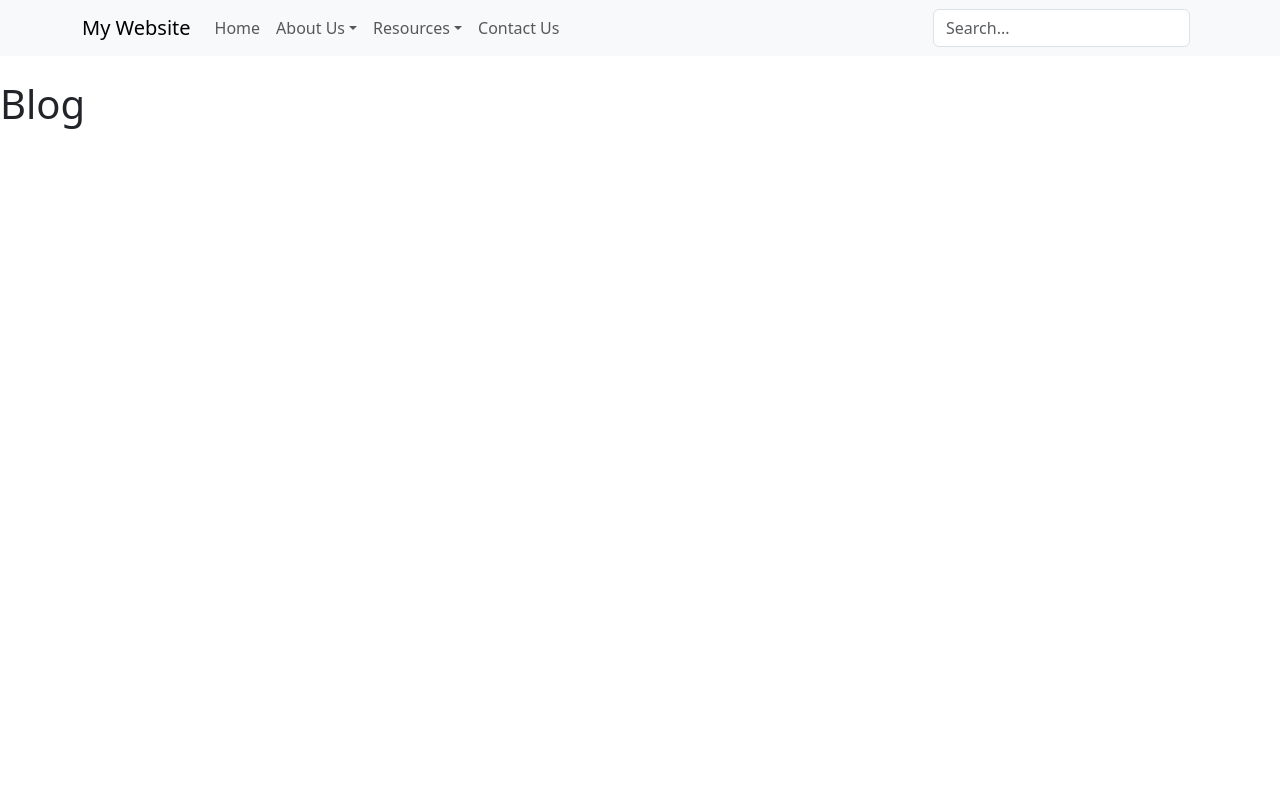
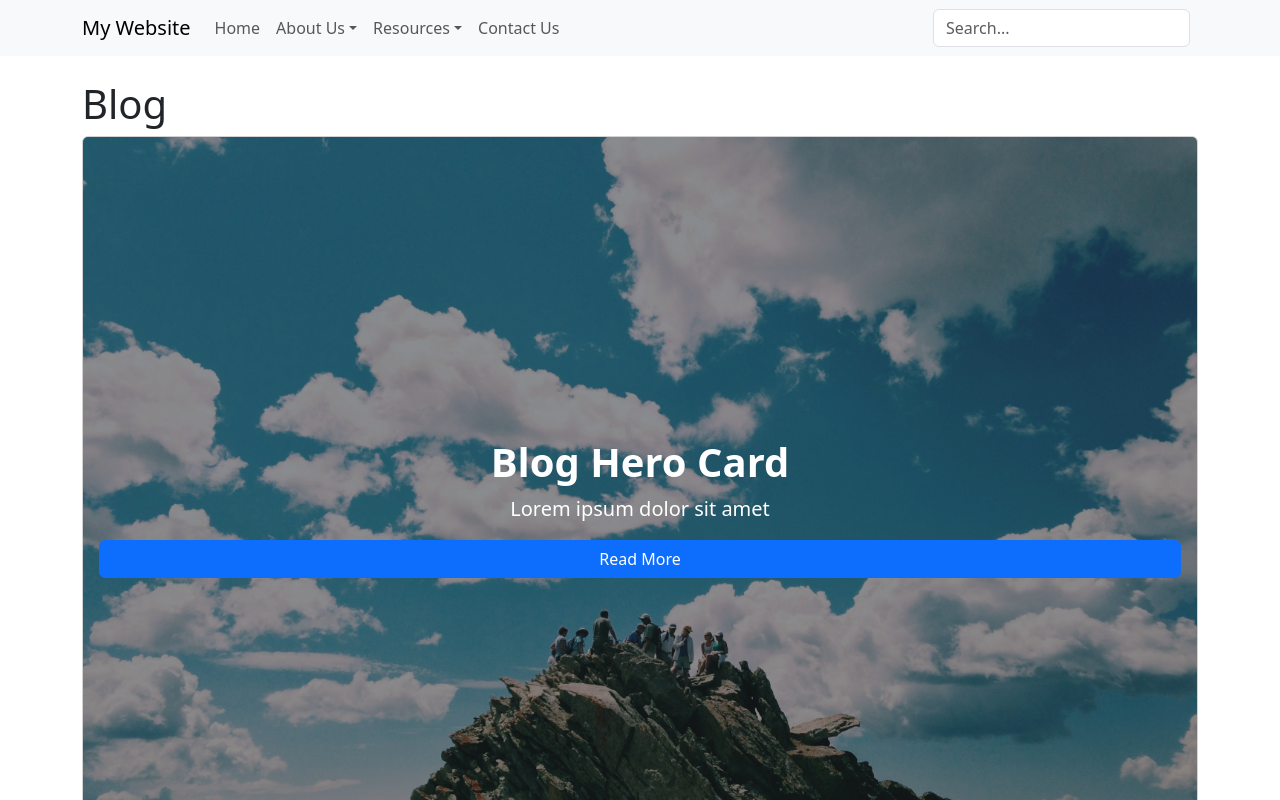
Before and after one commit to DavidTimothyNam/CSC-131-Final, a React (Vite) app: page /blog in a window 1280 px wide. Shown: the top 800 px of the page. Built offline with nearby package versions, Linux system fonts and the light colour scheme.

Commit message:
blog view page, update spacing of sections in home

```diff
--- a/src/components/BlogSection.jsx
+++ b/src/components/BlogSection.jsx
@@ -10,7 +10,6 @@ const BlogSection = ({ limit = 3 }) => {
 
   return (
     <Container className="mt-4">
-      <h2 className="text-center section-title">Read Our Blog</h2>
       <Row className="g-4 align-items-stretch">
         {displayedBlogs.map((blog) => (
           <Col key={blog.id} md={6} lg={4}>
--- a/src/components/PageBlog/HeroCard.jsx
+++ b/src/components/PageBlog/BlogHeroCard.jsx
@@ -1,7 +1,7 @@
 import React from "react";
 import { Card, Button } from "react-bootstrap";
 
-function HeroCard({ image, title, excerpt, link }) {
+function BlogHeroCard({ image, title, excerpt, link }) {
   return (
     <Card className="text-white">
       <Card.Img src={image} alt={title} />
@@ -16,4 +16,4 @@ function HeroCard({ image, title, excerpt, link }) {
   );
 }
 
-export default HeroCard;
+export default BlogHeroCard;
--- a/src/components/ResourceSection/ResourceSection.jsx
+++ b/src/components/ResourceSection/ResourceSection.jsx
@@ -6,9 +6,8 @@ import ResourceCard from "./ResourceCard";
 
 const ResourceSection = () => {
   return (
-    <section className="py-5" id="resources">
+    <section id="resources">
       <Container>
-        <h2 className="text-center mb-4">Financial Resources</h2>
         <Row className="gy-4">
           <Col lg={3} md={6}>
             <ResourceCard
--- a/src/components/ServicesSection/ServicesSection.jsx
+++ b/src/components/ServicesSection/ServicesSection.jsx
@@ -5,9 +5,8 @@ import ServiceCard from "./ServiceCard";
 
 const ServiceSection = () => {
   return (
-    <section className="py-5" id="services">
+    <section id="services">
       <Container>
-        <h2 className="text-center mb-4">What We Offer</h2>
         <Row className="gy-4">
           <Col lg={3} md={6}>
             <ServiceCard
--- a/src/pages/Home.jsx
+++ b/src/pages/Home.jsx
@@ -14,25 +14,19 @@ class Home extends React.Component {
         <PageNavbar />
         <Container>
           <AboutHero />
+        </Container>
+        <Container className="mt-4">
+          <h2 className="text-center section-title">Read Our Blog</h2>
           <BlogList />
-          {/* <BlogCard
-            image="/images/01.jpg"
-            badges={["Finance", "Investing"]}
-            date="March 7, 2025"
-            title="How to Make Smart Investments"
-            excerpt="Learn the secrets to making better financial decisions and growing your wealth."
-            link="/blog/smart-investments"
-          /> */}
         </Container>
-        {/* <BlogCarousel /> */}
-        <ResourceSection />
-        {/* <ServiceCard
-          image="/images/senior_advisor.jpg"
-          title="Retirement Planning"
-          description="Nullam ultrices risus id accumsan cursus. Maecenas scelerisque mi lacus, nec pellentesque nibh rutrum sit amet. "
-        /> */}
-
-        <ServiceSection />
+        <Container className="mt-4">
+          <h2 className="text-center mb-4">Financial Resources</h2>
+          <ResourceSection />
+        </Container>
+        <Container className="mt-4">
+          <h2 className="text-center mb-4">What We Offer</h2>
+          <ServiceSection />
+        </Container>
         <Footer />
       </>
     );
--- a/src/pages/Resources/Blog.jsx
+++ b/src/pages/Resources/Blog.jsx
@@ -1,11 +1,24 @@
 import React from "react";
 import PageNavbar from "../../components/Navbar";
+import ContactForm from "../Contact";
+import { Container } from "react-bootstrap";
+import BlogHeroCard from "../../components/PageBlog/BlogHeroCard";
+import BlogSection from "../../components/BlogSection";
 
 const Blog = () => {
   return (
     <>
       <PageNavbar />
-      <h1>Blog</h1>
+      <Container>
+        <h1>Blog</h1>
+        <BlogHeroCard
+          image="/images/04.jpg"
+          title="Blog Hero Card"
+          excerpt="Lorem ipsum dolor sit amet"
+          link="/"
+        />
+        <BlogSection />
+      </Container>
     </>
   );
 };
```
